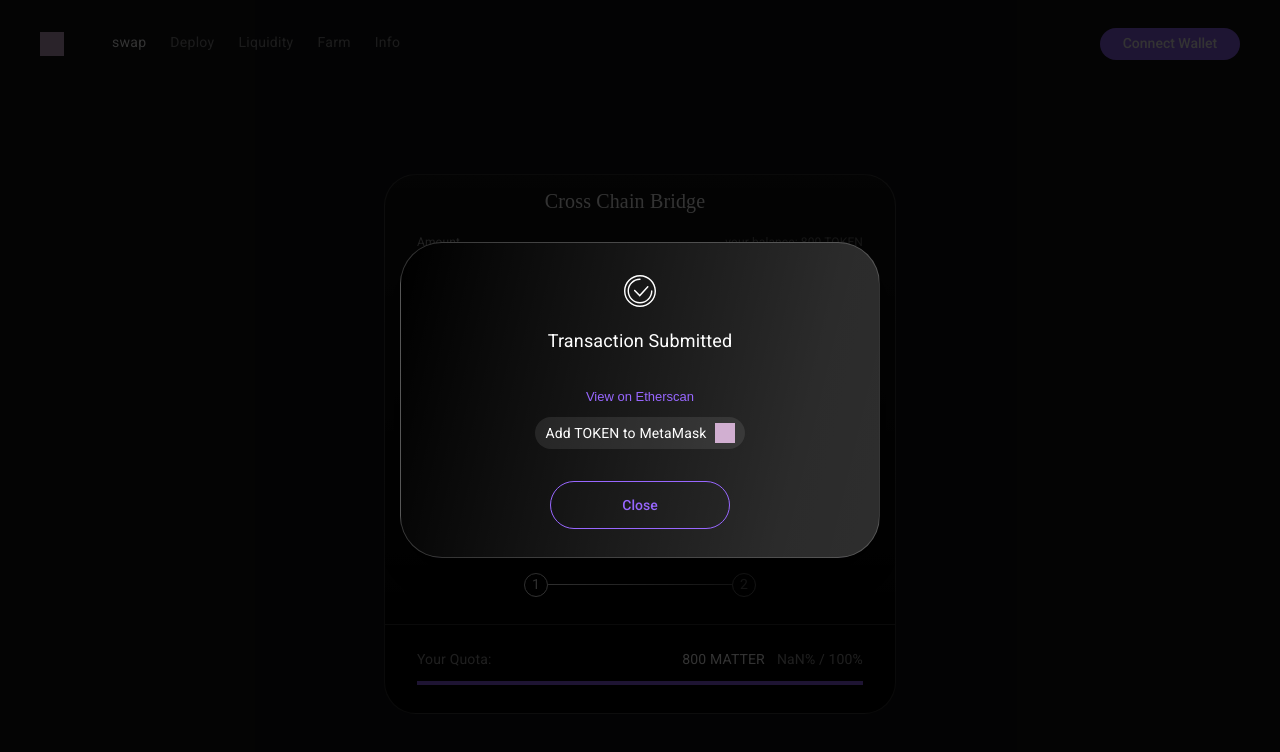
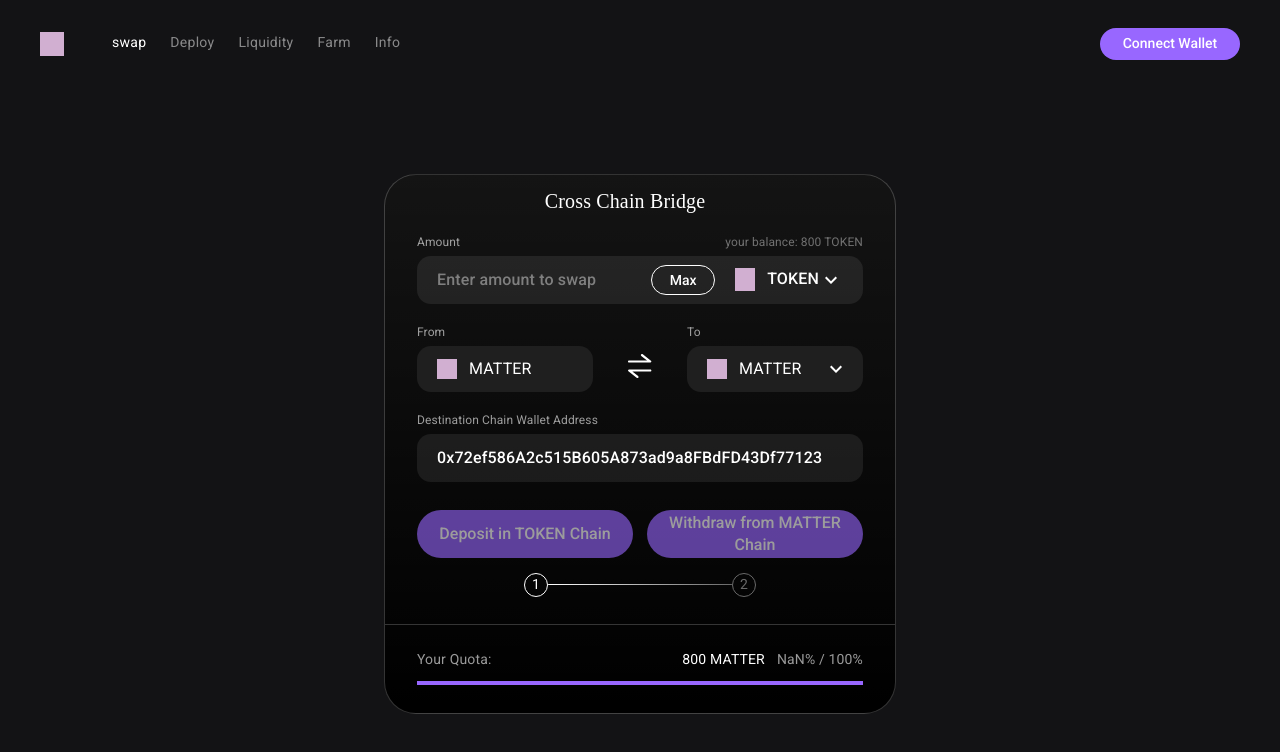
Before and after one commit to chainswap/info, a React (Create React App) app: page /#/swap in a window 1280 px wide. Shown: the top 752 px of the page. Built offline with nearby package versions, Linux system fonts and the light colour scheme.

Commit message:
improve stying

```diff
--- a/src/components/Modal/Modal.tsx
+++ b/src/components/Modal/Modal.tsx
@@ -34,6 +34,7 @@ const DialogTitle = styled('div')({
   lineHeight: '26.76px',
   display: 'flex',
   justifyContent: 'center',
+  marginTop: 24,
 })
 
 const CloseBox = styled('div')({
--- a/src/pages/Swap/Swap.tsx
+++ b/src/pages/Swap/Swap.tsx
@@ -15,6 +15,7 @@ import ConfirmDepositModal from '../../components/swap/ConfirmDepositModal'
 import DummyLogo from '../../assets/images/dummy_logo.png'
 import Stepper from '../../components/Stepper/Stepper'
 import TxnSubmittedModal from '../../components/swap/TxnSubmittedModal'
+import MetaMask from '../../assets/images/meta_mask.svg'
 
 const currencyList = [
   {
@@ -111,9 +112,8 @@ export default function Swap() {
   const onConfirmDeposit = useCallback(() => {
     setSwapState({ showConfirmDeposit: false, attemptingDeposit: true, showTxnSubmitted: false })
     setTimeout(function () {
-      setSwapState({ showConfirmDeposit: false, attemptingDeposit: false, showTxnSubmitted: false })
+      setSwapState({ showConfirmDeposit: false, attemptingDeposit: false, showTxnSubmitted: true })
     }, 3000)
-    setSwapState({ showConfirmDeposit: false, attemptingDeposit: false, showTxnSubmitted: true })
   }, [])
 
   const onDismissTxnSubmitted = useCallback(() => {
@@ -189,10 +189,10 @@ export default function Swap() {
         selectedCurrency={getSelectedCurrency()}
       />
       <TxnSubmittedModal
-        isOpen={true}
+        isOpen={showTxnSubmitted}
         onDismiss={onDismissTxnSubmitted}
         currency={from}
-        wallet={{ logo: DummyLogo, name: 'MetaMask' }}
+        wallet={{ logo: MetaMask, name: 'MetaMask' }}
       />
       {/* <confirmWithdrawModal /> */}
     </>
```
Also changed, not shown: src/assets/images/meta_mask.svg (added).
